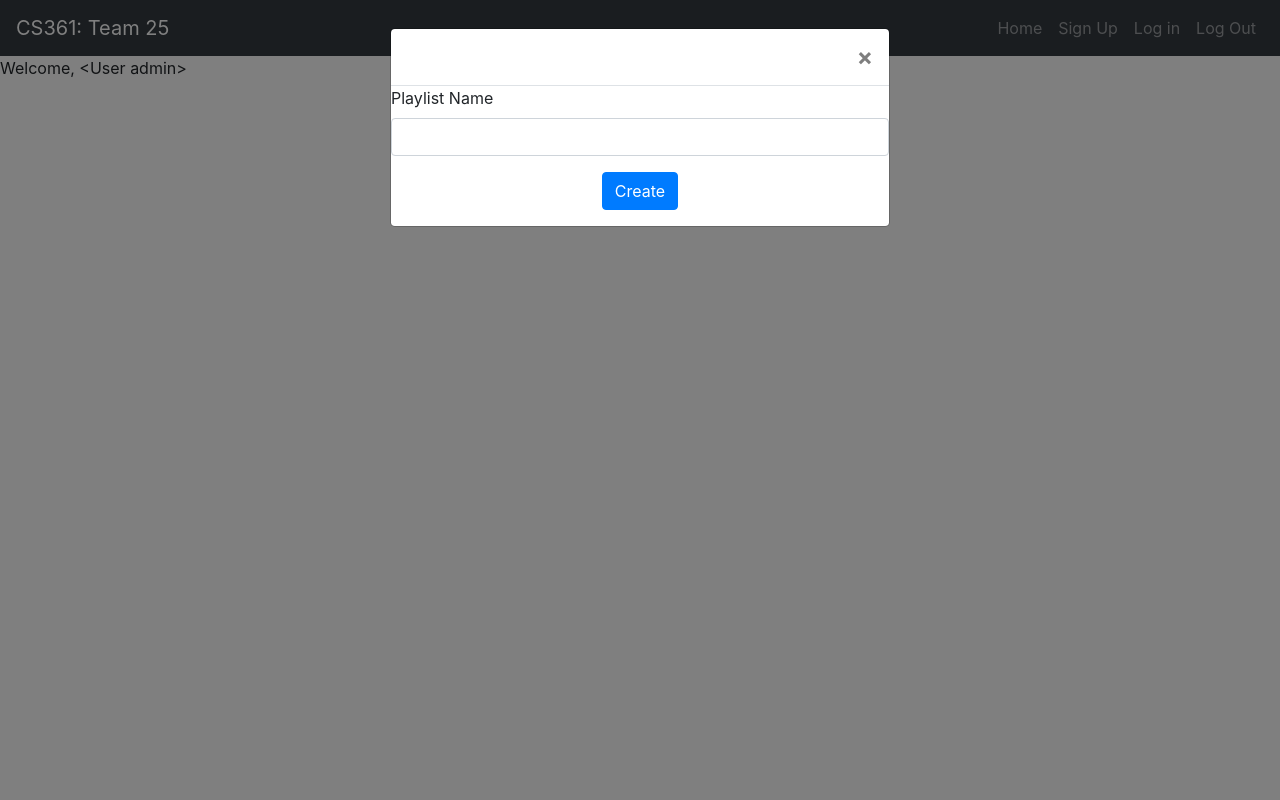
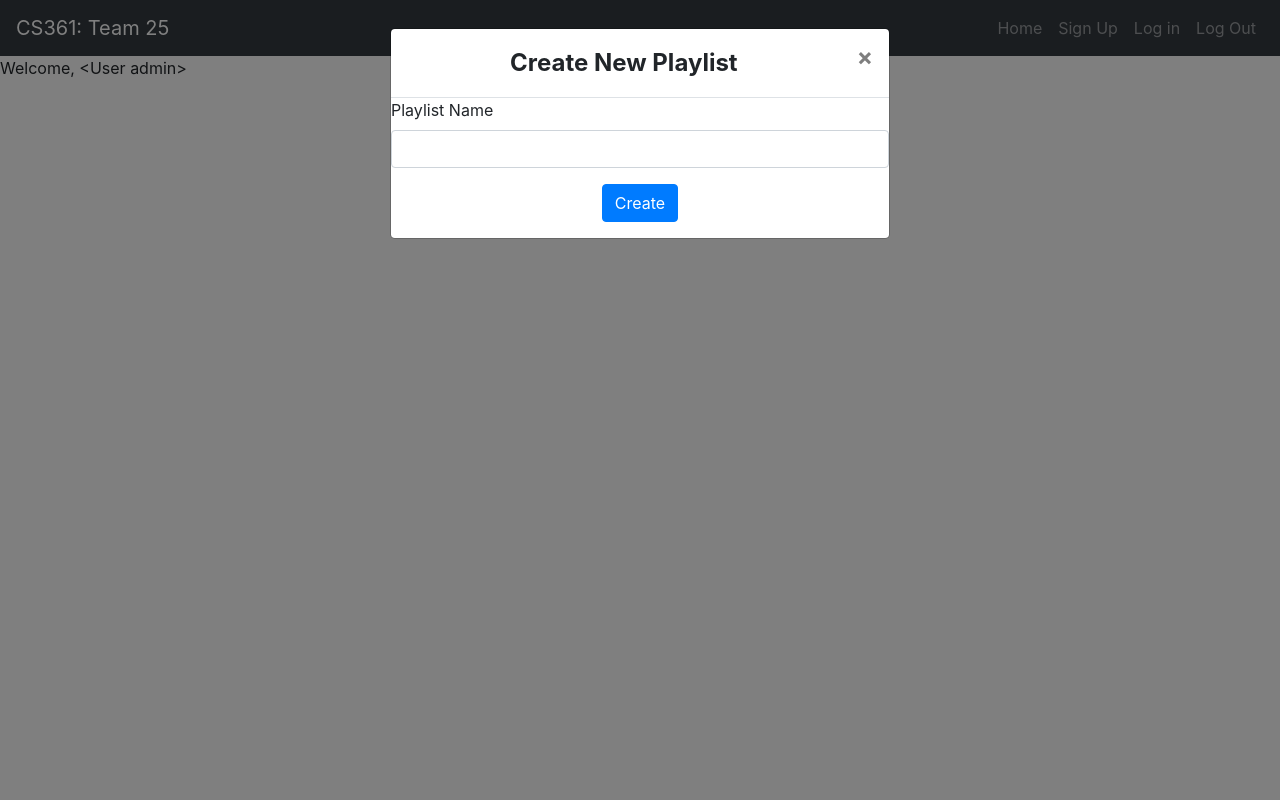
Before and after one commit to Roy-05/social-playlist, a Flask app: template socialPlaylist/templates/playlist.html in a window 1280 px wide, after a click on "Create New Playlist". Run offline with Flask 2, Linux system fonts and the light colour scheme; the template is opened without the code that fills it: values that come from a table or form of the project are taken from there, others are empty; data comes from the database, SQL or seed files in the repository; both versions use the stored data as it was after the commit; some libraries are stand-ins or nearby versions.

Commit message:
Create initial Playlists db

```diff
--- a/socialPlaylist/models.py
+++ b/socialPlaylist/models.py
@@ -23,3 +23,13 @@ class User(UserMixin, db.Model):
 
     def __repr__(self):
         return '<User {}>'.format(self.username)
+
+
+class Playlists(db.Model):
+    __tablename__ = 'Playlists'
+    id = db.Column(db.Integer, primary_key=True)
+    username = db.Column(db.String(64), foreign_key=True)
+    playlist_name = db.Column(db.String(64), index=True, unique=True)
+
+    def __repr__(self):
+        return '<Playlist {}>'.format(self.playlist_name)
--- a/socialPlaylist/templates/playlist.html
+++ b/socialPlaylist/templates/playlist.html
@@ -13,7 +13,7 @@ aria-hidden="true">
     <div class="modal-dialog" role="document">
         <div class="modal-content">
             <div class="modal-header text-center">
-            <h4 class="modal-title w-100 font-weight-bold">{{ title }}</h4>
+            <h4 class="modal-title w-100 font-weight-bold">Create New Playlist</h4>
             <button type="button" class="close" data-dismiss="modal" aria-label="Close">
                 <span aria-hidden="true">&times;</span>
             </button>
```
Also changed, not shown: socialPlaylist/routes.py (+11 -2 lines), socialPlaylist/project.db.
